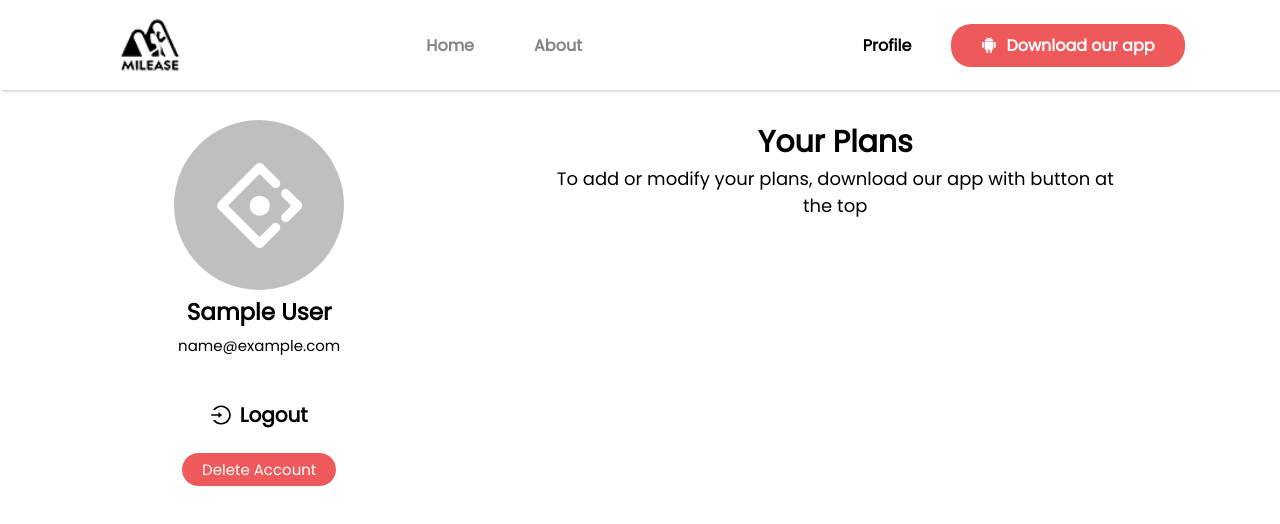
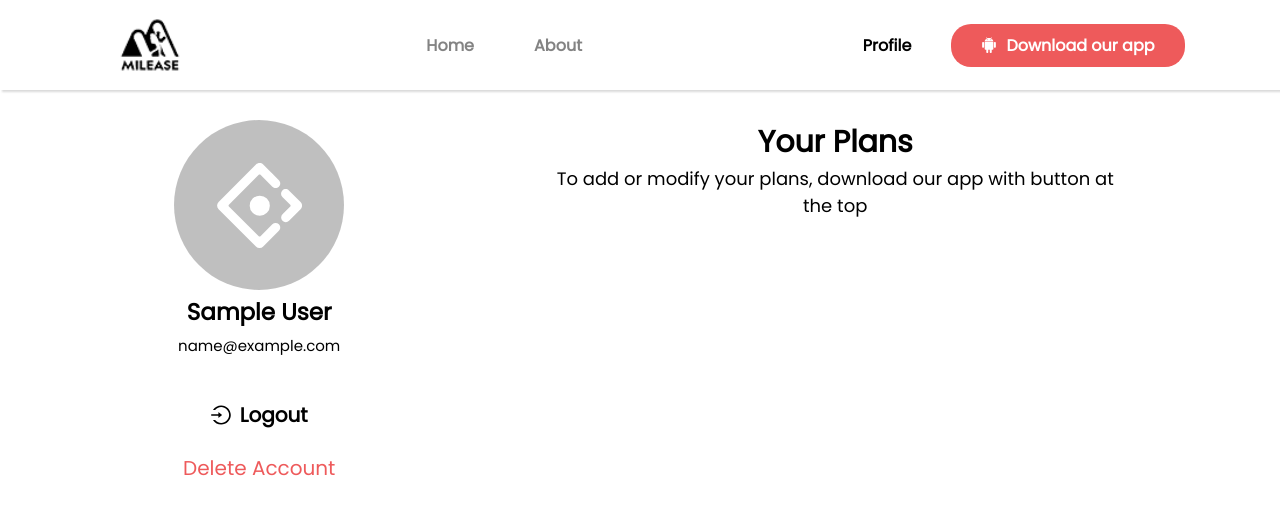
Before and after one commit to Study-with-Mentors/milease-web, a React (Vite) app: page /profile in a window 1280 px wide. Shown: the top 524 px of the page. Built offline with nearby package versions, Linux system fonts and the light colour scheme; no server answers; sample sign-in values are in the browser's storage.

Commit message:
Add traveller status

```diff
--- a/src/pages/common/user/Profile.tsx
+++ b/src/pages/common/user/Profile.tsx
@@ -27,7 +27,7 @@ const Profile = () => {
     const navigate = useNavigate();
 
     const [userData, setUserData] = useState<JWTGoogleToken>()
-    const [travellerStatus, setTravellerStatus] = useState<string>("")
+    const [travellerStatus, setTravellerStatus] = useState<string>("NORMAL")
     const [profileLoading, setProfileLoading] = useState<boolean>(true)
     const [statusLoading, setStatusLoading] = useState<boolean>(true)
 
@@ -51,6 +51,7 @@ const Profile = () => {
             var decodedToken = jwt_decode<JWTData>(token);
             setUserData(decoded)
             setTravellerStatus(decodedToken.traveler_status)
+            console.log(decodedToken)
         }
     }, [])
 
@@ -72,8 +73,13 @@ const Profile = () => {
                 }
                 <div className={styled["name"]}>{!profileLoading ? userData?.name : "No Data"}</div>
                 <div className={styled["email"]}>{!profileLoading ? userData?.email : "No Data"}</div>
+                {!statusLoading && travellerStatus == "PREMIUM" ?
+                    <div className={styled["status"]}>PREMIUM</div>
+                    :
+                    <></>
+                }
                 <button className={styled["logoutLink"]} onClick={onLogout}>
-                    <LoginOutlined style={{marginRight: '9px'}}/>Logout
+                    <LoginOutlined style={{ marginRight: '9px' }} />Logout
                 </button>
                 <Link to="/profile/delete" className={styled["red-button"]}>
                     Delete Account
--- a/src/pages/common/user/UserAuthorize.module.scss
+++ b/src/pages/common/user/UserAuthorize.module.scss
@@ -37,14 +37,20 @@ $primary-red: #ee5a5b;
             margin-bottom: 20px;
         }
 
-        .red-button {
-            font-size: 15px;
-            text-decoration: none;
+        .status {
+            font-size: 20px;
             color: white;
             background-color: $primary-red;
+            font-weight: 500;
+            padding: 2px 25px;
+            border-radius: 20px;
+        }
+
+        .red-button {
+            font-size: 20px;
+            text-decoration: none;
+            color: $primary-red;
             font-weight: 300;
-            padding: 5px 20px;
-            border-radius: 20px;
         }
 
         .logoutLink {
```
